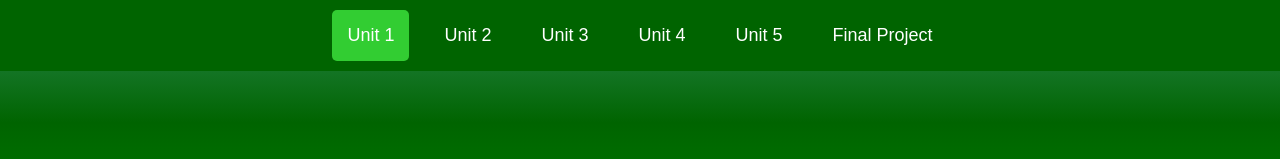
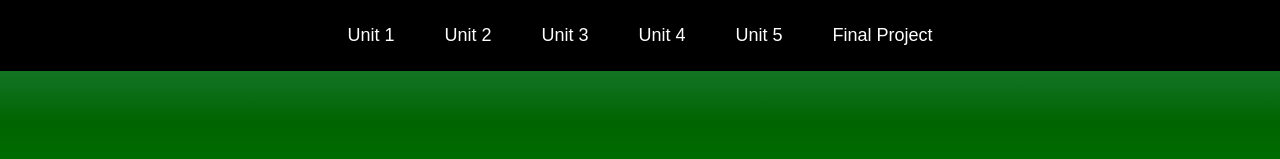
Before and after one commit to bab1john/bab1john.github.io, a plain HTML site: page Unit5.html in a window 1280 px wide. In both pictures the pointer is over the link "Unit 1". Shown: the top 159 px of the page. Drawn offline with Linux system fonts and the light colour scheme.

Commit message:
Update Unit5.html

```diff
--- a/Unit5.html
+++ b/Unit5.html
@@ -44,7 +44,7 @@
       .navbar {
         display: flex;
         justify-content: center;
-        background-color: darkgreen;
+        background-color: black;
         padding: 10px; /* Increased padding for a taller navbar */
         width: 100%;
         position: fixed;
@@ -62,7 +62,7 @@
       }
 
       .navbar a:hover {
-        background-color: limegreen;
+        background-color: black;
         border-radius: 5px;
       }
 
```
